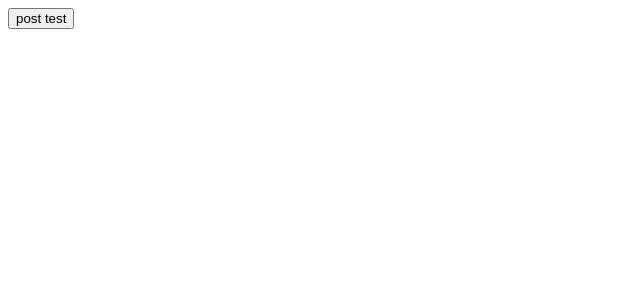
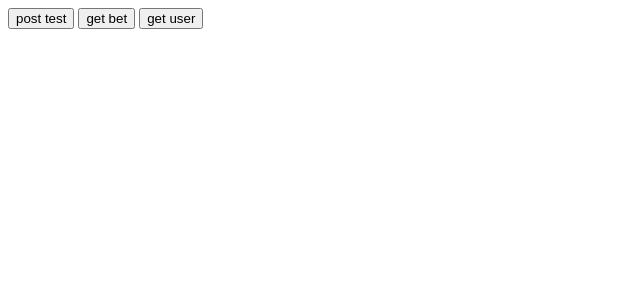
Before and after one commit to Milk-Maven/coin-bet-ui, a SvelteKit app: page / in a window 1280 px wide. Shown: the top 300 px of the page, without its empty margins (0-640 px from the left). Built offline with nearby package versions, Linux system fonts and the light colour scheme.

Commit message:
added shared

```diff
--- a/src/routes/+page.svelte
+++ b/src/routes/+page.svelte
@@ -1,9 +1,25 @@
 <script lang="ts">
-	import { post, betNewEndpoint, spookyPosts } from '$lib';
+	import { betCreateEndpoint, betGetEndpoint, post, spookyPosts } from '$lib';
+	// import type { PostEntryResponse } from 'deso-protocol';
+	// type betGet = Pick<
+	// 	PostEntryResponse,
+	// 	'PostHashHex' | 'PostExtraData' | 'PosterPublicKeyBase58Check'
+	// >;
 </script>
 
 <button
 	on:click={() => {
-		post(betNewEndpoint, spookyPosts[0]);
+		post(betCreateEndpoint, spookyPosts[0]);
 	}}>post test</button
 >
+
+<button
+	on:click={() => {
+		post(betGetEndpoint, {});
+	}}>get bet</button
+>
+<button
+	on:click={() => {
+		// get user
+	}}>get user</button
+>
```
Also changed, not shown: package.json (+9 -5 lines), src/lib/shared/validators.ts (added, +20 -0 lines), 1 other file (tests, documents, lock files or other folders).
